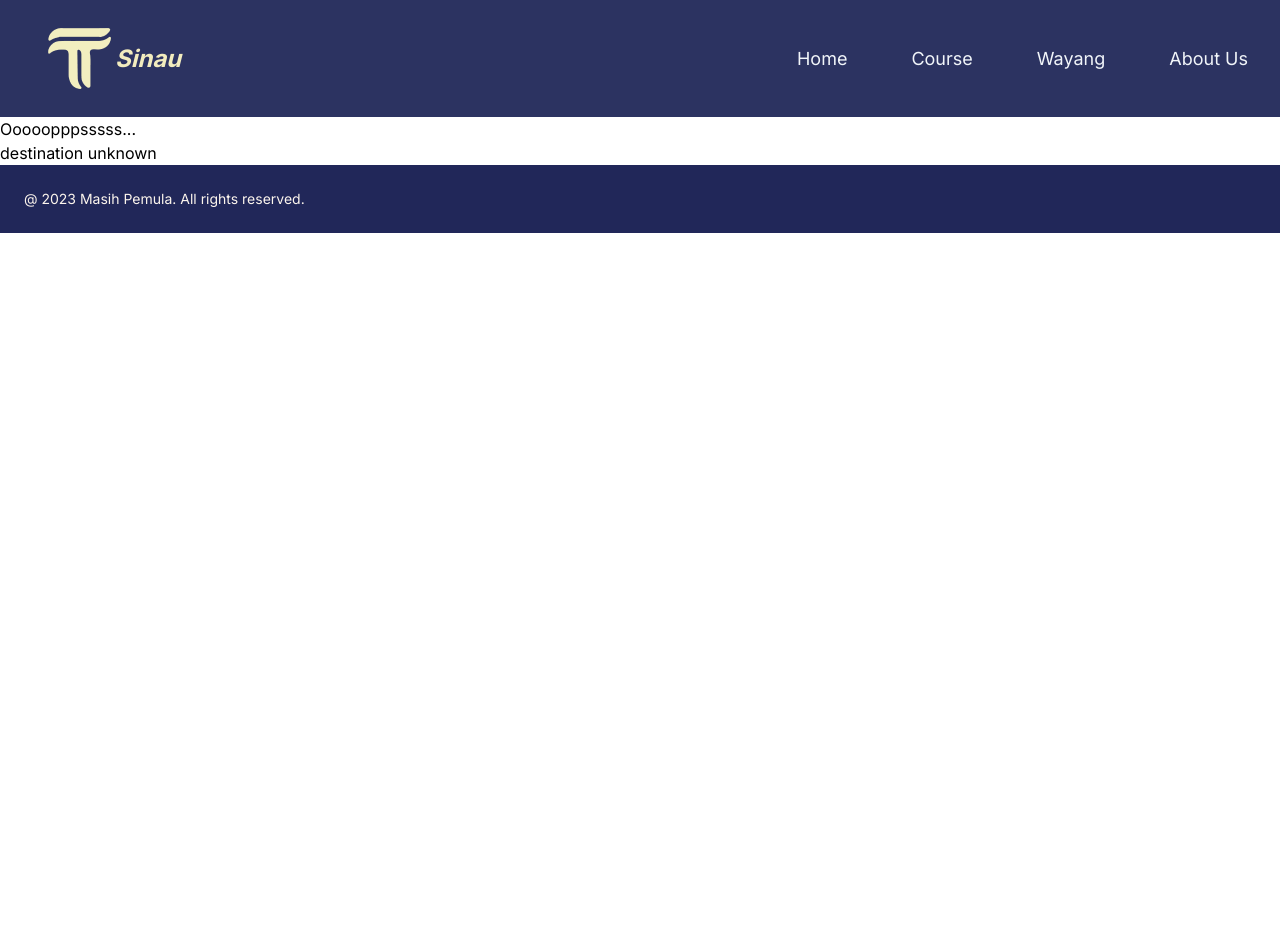
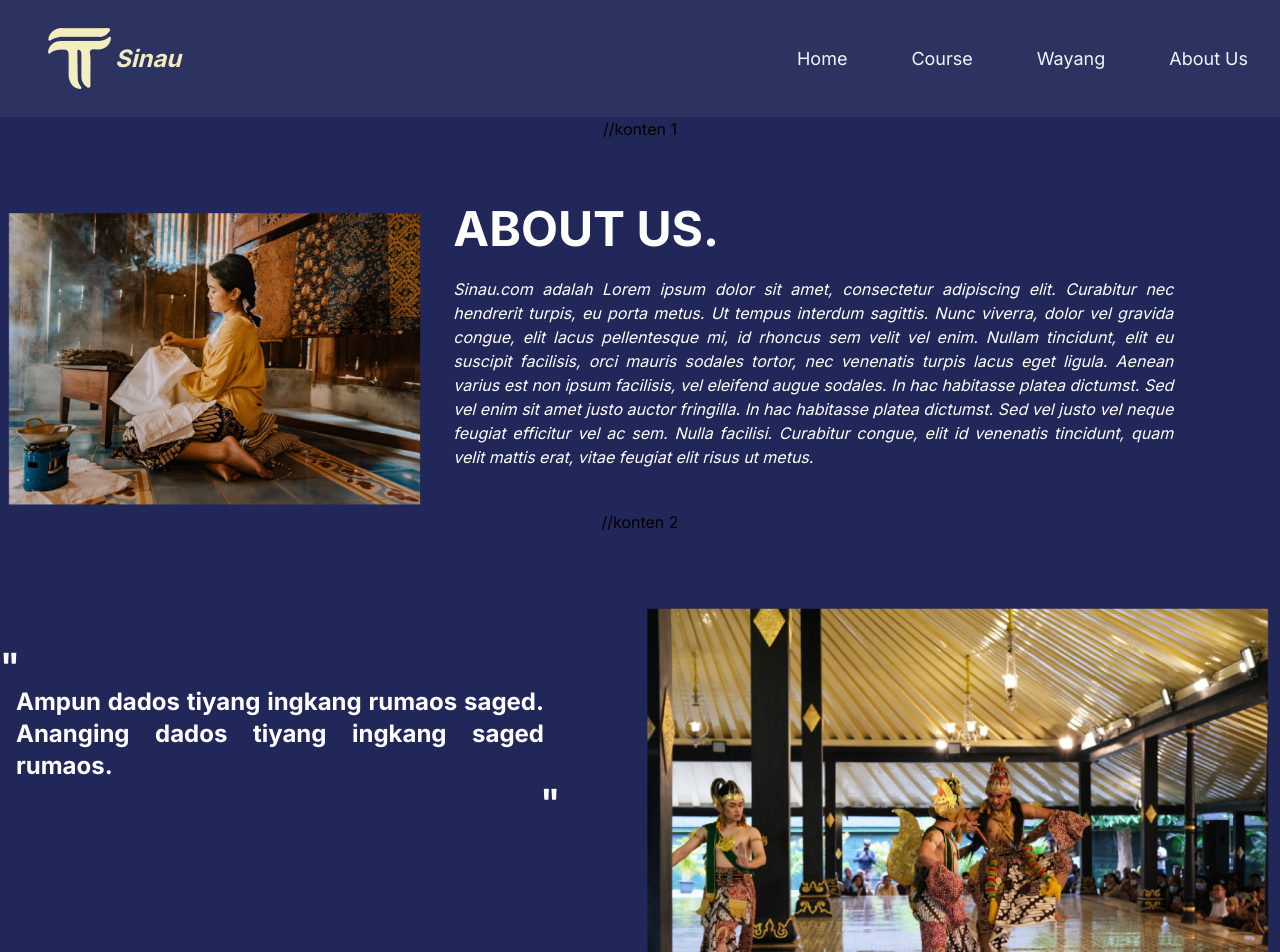
Before and after one commit to princeofverry/Sinau-Web, a Next.js app: page /about-us in a window 1280 px wide. Before the commit this address had no page. Shown: the top 952 px of the page. Before the commit the page ends 800 px from the top, so only its background shows below. Built offline with nearby package versions, Linux system fonts and the light colour scheme.

Commit message:
bikin about us page

```diff
--- /dev/null
+++ b/src/app/about-us/page.js
@@ -0,0 +1,67 @@
+import React from 'react';
+
+const AboutUs = () => {
+  return (
+    <div className='flex flex-col min-h-screen bg-[#212759]'>
+      <div className='container mx-auto flex flex-col items-center flex-1'>
+        //konten 1
+        <div className='text-white w-full flex justify-start items-start pt-16'>
+          <div className='w-1/3'>
+            <img
+              src='/pesonaJawa2.png'
+              className='w-auto h-auto'
+            />
+          </div>
+          <div className='w-2/3'>
+            <div className='max-w-[800px] mx-auto text-start flex flex-col justify-start'>
+              <p className='text-white md:text-5xl sm:text-6xl text-4xl font-bold'>ABOUT US.</p>
+              <h1 className='md:text-base md:italic text-2xl md:py-6 text-justify mr-20'>Sinau.com adalah Lorem ipsum dolor sit amet, consectetur
+               adipiscing elit. Curabitur nec hendrerit turpis, eu porta metus. Ut tempus interdum sagittis. Nunc viverra, dolor vel gravida congue,
+               elit lacus pellentesque mi, id rhoncus sem velit vel enim. Nullam tincidunt, elit eu suscipit facilisis, orci mauris sodales
+               tortor, nec venenatis turpis lacus eget ligula. Aenean varius est non ipsum facilisis, vel eleifend augue sodales. In hac
+               habitasse platea dictumst. Sed vel enim sit amet justo auctor fringilla. In hac habitasse platea dictumst. Sed vel justo vel
+               neque feugiat efficitur vel ac sem. Nulla facilisi. Curabitur congue, elit id venenatis tincidunt, quam velit mattis erat,
+               vitae feugiat elit risus ut metus.</h1>
+            </div>
+          </div>
+        </div>
+        //konten 2
+        <div className='text-white w-full flex justify-start items-start pt-16'>
+            <div className='w-1/2'>
+                <div className='max-w-[800px] mx-auto text-start flex flex-col justify-start'>
+                    <p className='text-white md:text-4xl sm:text-6xl text-4xl font-bold md:pt-12 md:pb-0'>"</p>
+                    <h1 className='md:text-2xl text-2xl font-bold md:py-0 text-justify mr-24 ml-4'>Ampun dados tiyang ingkang rumaos saged.
+                    Ananging dados tiyang ingkang saged rumaos.</h1>
+                    <h2 className='text-white md:text-4xl sm:text-6xl text-4xl font-bold pt-0 text-right mr-20'>"</h2>
+                </div>
+            </div>
+            <div className='w-1/2'>
+                <img
+                    src='/pesonaJawa4.png'
+                    className='w-auto h-auto'
+                />
+            </div>
+        </div>
+        //konten 3
+        <div className='text-white w-full flex justify-start items-start pt-16'>
+            <div className='w-1/2'>
+                <div className='max-w-[800px] mx-auto text-start flex flex-col justify-start'>
+                    <p className='text-white md:text-4xl sm:text-6xl text-4xl font-bold md:pt-12 md:pb-0'>"</p>
+                    <h1 className='md:text-2xl text-2xl font-bold md:py-0 text-justify mr-24 ml-4'>Ampun dados tiyang ingkang rumaos saged.
+                    Ananging dados tiyang ingkang saged rumaos.</h1>
+                    <h2 className='text-white md:text-4xl sm:text-6xl text-4xl font-bold pt-0 text-right mr-20'>"</h2>
+                </div>
+            </div>
+            <div className='w-1/2'>
+                <img
+                    src='/pesonaJawa4.png'
+                    className='w-auto h-auto'
+                />
+            </div>
+        </div>
+      </div>
+    </div>
+  );
+};
+
+export default AboutUs;
--- a/src/app/components/utilities/Navbar/index.js
+++ b/src/app/components/utilities/Navbar/index.js
@@ -70,7 +70,7 @@ const Navbar = () => {
               <Link href="/wayang">Wayang</Link>
             </li>
             <li className="text-slate-100 text-lg hover:text-[#F2EEBF] hover:underline hover:font-bold transition-all duration-500">
-              <Link href="/wayang">About Us</Link>
+              <Link href="/about-us">About Us</Link>
             </li>
           </ul>
         </div>
```
